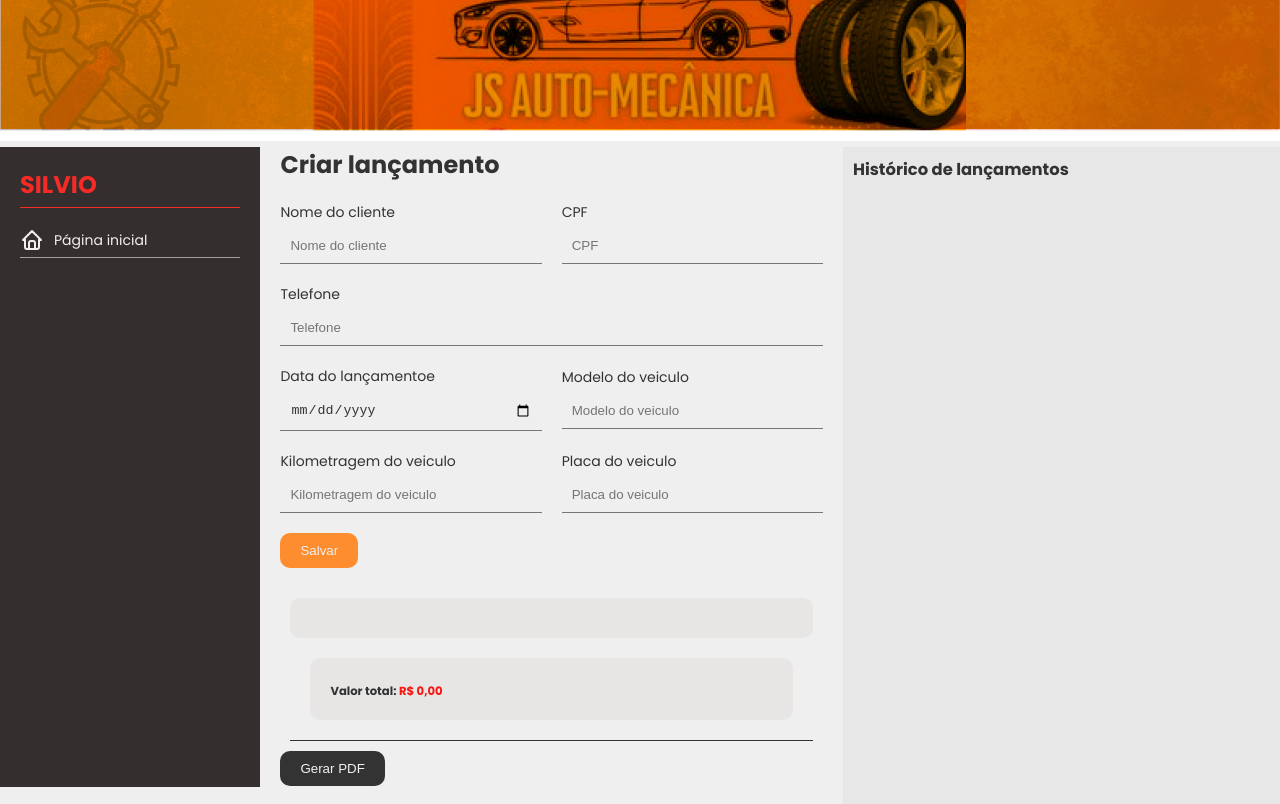
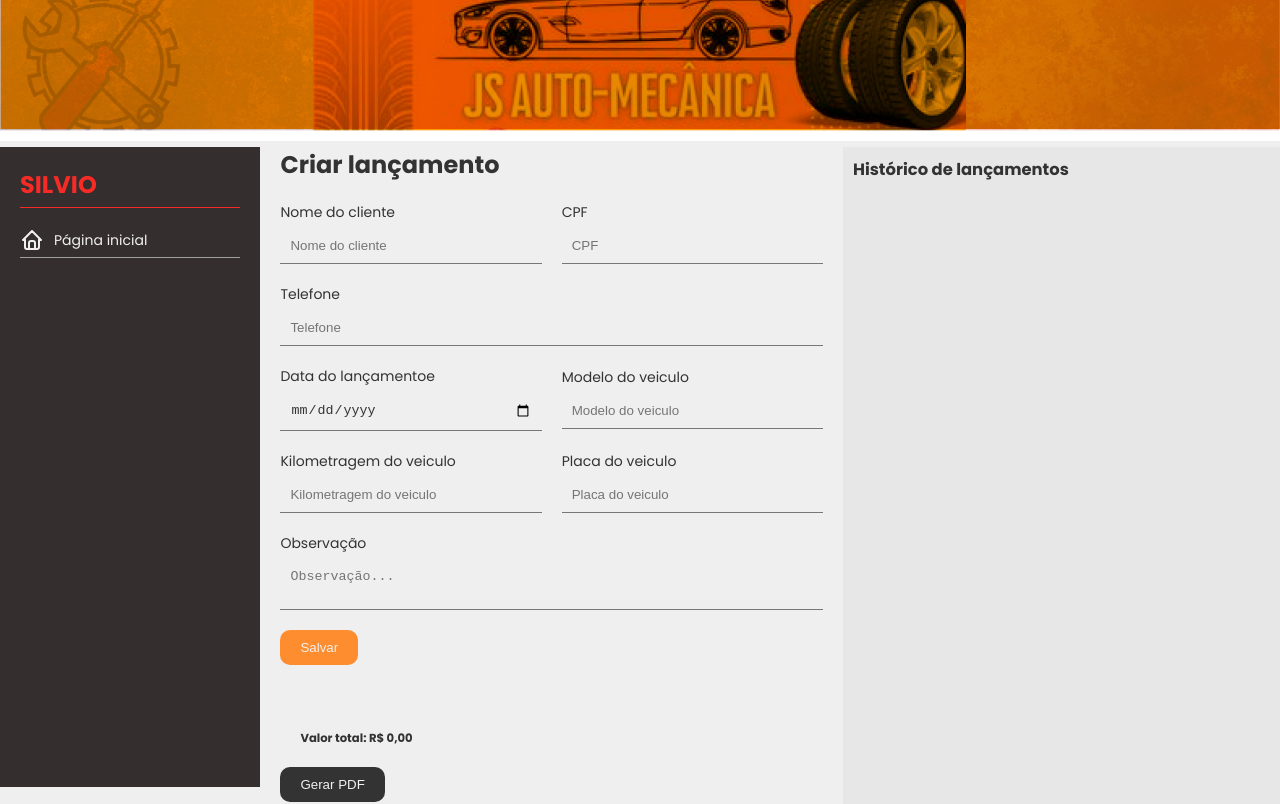
Before and after one commit to alexssandrodev/jsautosoftware, a React (Vite) app: page / in a window 1280 px wide. Shown: the top 804 px of the page. Built offline with nearby package versions, Linux system fonts and the light colour scheme.

Commit message:
fech: add observation

```diff
--- a/src/App.module.css
+++ b/src/App.module.css
@@ -72,7 +72,8 @@ main {
 }
 
 .inputForm input,
-.inputForm date {
+.inputForm date,
+.inputForm textarea {
     flex: 1;
     background-color: transparent;
     padding: 1rem;
@@ -88,6 +89,11 @@ main {
 
 .flex .inputForm {
     flex: 1;
+}
+
+.inputForm textarea {
+    resize: none;
+
 }
 
 .buttons {
@@ -178,13 +184,15 @@ main {
 .dataPdf ul {
     display: flex;
     flex-direction: column;
-    background-color: #e8e5e5;
-    border-radius: 1rem;
-    padding: 2rem;
+    /* background-color: #e8e5e5; */
+    /* border-radius: 1rem; */
+    padding: 1rem;
 }
 
-.dataPdf li strong {
-    color: var(--color-red);
+.dataPdf ul li  {
+    display: flex;
+    flex-direction: column;
+    gap: 1rem;
 }
 
 .dataPdf ul li img {
@@ -193,10 +201,10 @@ main {
     border-radius: 1rem;
 }
 
-.border {
+/* .border {
     border-bottom: .1rem solid var(--color-black);
     padding: 2rem;
-}
+} */
 
 .border ul li {
     display: flex;
@@ -205,19 +213,19 @@ main {
     color: var(--color-black);
 }
 
-.border ul li span {
+/* .border ul li span {
     color: var(--color-red);
     font-weight: 700;
-}
+} */
 
 .border ul h5 {
     color: var(--color-black);
     margin-top: .5rem;
 }
 
-.border ul h5 strong {
+/* .border ul h5 strong {
     color: var(--color-red);
-}
+} */
 
 .subTitle {
     font-weight: 700;
@@ -234,10 +242,10 @@ main {
     color: var(--color-black);
 }
 
-.partForm ul li p {
+/* .partForm ul li p {
     color: var(--color-red);
     font-weight: 700;
-}
+} */
 
 .partForm ul li span {
     font-size: 1.2rem;
--- a/src/components/CreatePdf/index.tsx
+++ b/src/components/CreatePdf/index.tsx
@@ -29,6 +29,7 @@ function CreatePdf({ data, partsList, totalPrice }: CreatePdfProps) {
                                 <p>Kilometragem: <strong>{item.kilometer}</strong></p>
                                 <p>Placa: <strong>{item.plate}</strong></p>
                             </div>
+                            <p>Observação: {item.observation}</p>
                         </li>
                     )}
                 </ul>
--- a/src/models/Launch.ts
+++ b/src/models/Launch.ts
@@ -9,5 +9,6 @@ export default interface Launch {
     model: string
     kilometer: string
     plate: string
+    observation: string
     partsList: Part[]
 }
--- a/src/pages/Details/index.tsx
+++ b/src/pages/Details/index.tsx
@@ -73,6 +73,7 @@ function Details() {
                                     <p>Kilometragem: {item.kilometer}</p>
                                     <p>Placa: {item.plate}</p>
                                 </div>
+                                <p><strong>Observação: </strong>{item.observation}</p>
                             </li>
                         ))}
                     </ul>
--- a/src/pages/Home/index.tsx
+++ b/src/pages/Home/index.tsx
@@ -22,6 +22,7 @@ function Home() {
     const [model, setModel] = useState<string>('');
     const [kilometer, setKilometer] = useState<string>('');
     const [plate, setPlate] = useState<string>('');
+    const [observation, setObservation] = useState<string>('');
     const [date, setDate] = useState<string>('');
     const [tel, setTel] = useState<string>('');
     const [parts, setPart] = useState<string>('');
@@ -67,6 +68,7 @@ function Home() {
             model: model,
             kilometer: kilometer,
             plate: plate,
+            observation: observation,
             partsList: [...partsList]
         }
         setLaunch([...launch, launchObj]);
@@ -144,6 +146,10 @@ function Home() {
                                 <input type="text" value={plate} onChange={(e) => setPlate(e.target.value)} id="plate" placeholder='Placa do veiculo' />
                             </div>
                         </div>
+                        <div className={styles.inputForm}>
+                            <label htmlFor="observation">Observação</label>
+                            <textarea id="observation" value={observation} onChange={(e) => setObservation(e.target.value)} placeholder='Observação...'></textarea>
+                        </div>
 
                         <div className={styles.buttons}>
                             <div className='flex gap-4'>
```
